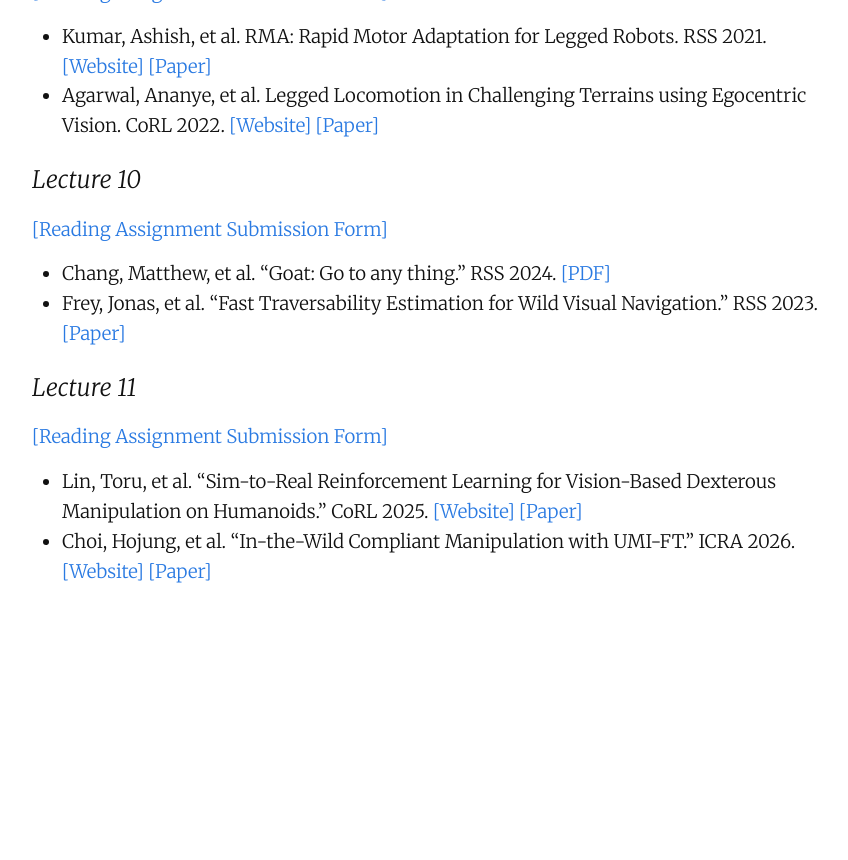
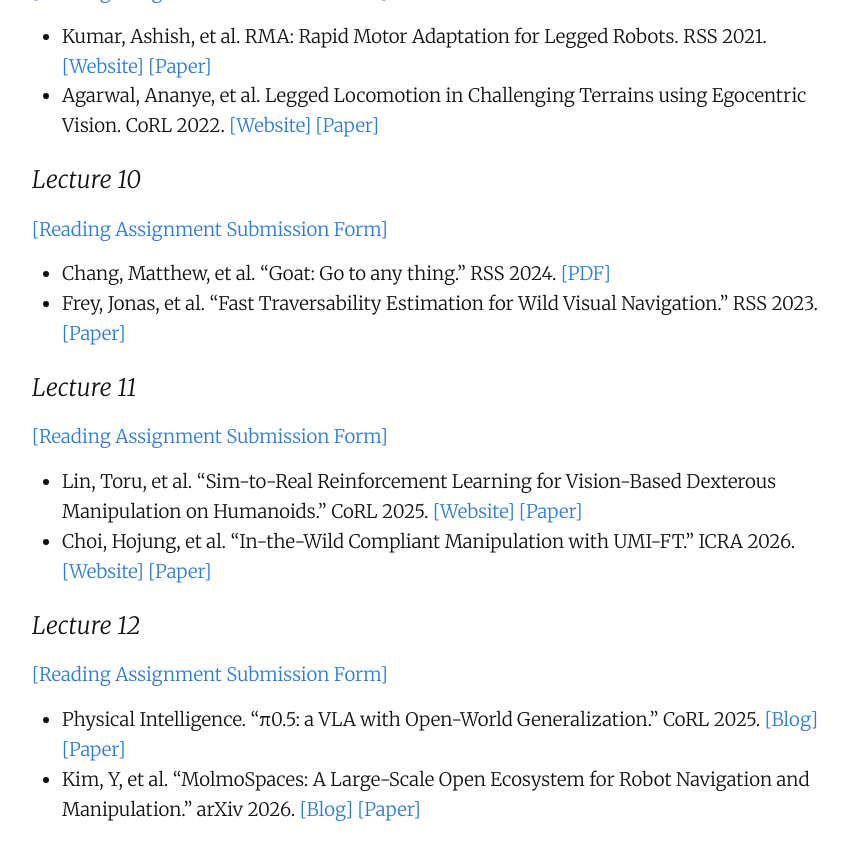
Before and after one commit to robots-that-learn/robots-that-learn.github.io, a Jekyll site: the page built from index.md, in a window 1280 px wide and 900 px high, scrolled down 6649 px. Shown: the top 860 px of the window, without its empty margins (208-1056 px from the left). Built offline with Jekyll 4.4.1, drawn with Linux system fonts in a browser that asks for light colours; our own code applies the rules of GitHub Pages for plain Markdown files; before the commit the page ends 7311 px from its top, so only the background shows below that.

Commit message:
Update Lecture 12AB and add Lecture 12 details
Updated Lecture 12AB entry with slides link and added Lecture 12 section with reading assignments.

```diff
--- a/index.md
+++ b/index.md
@@ -200,6 +200,11 @@ In advance of lecture 2B, students should try to familiarize themselves with how
 - Lin, Toru, et al. "Sim-to-Real Reinforcement Learning for Vision-Based Dexterous Manipulation on Humanoids." CoRL 2025. [[Website]](https://toruowo.github.io/recipe/) [[Paper]](https://toruowo.github.io/recipe/assets/recipe.pdf)
 - Choi, Hojung, et al. "In-the-Wild Compliant Manipulation with UMI-FT." ICRA 2026. [[Website]](https://umi-ft.github.io/) [[Paper]](https://arxiv.org/pdf/2601.09988)
 
+### Lecture 12
+[[Reading Assignment Submission Form]](https://forms.gle/WJA9Wiz2vEzjMUht7)
+
+- Physical Intelligence. "π0.5: a VLA with Open-World Generalization." CoRL 2025. [[Blog]](https://www.pi.website/blog/pi05) [[Paper]](https://www.pi.website/download/pi05.pdf)
+- Kim, Y, et al. "MolmoSpaces: A Large-Scale Open Ecosystem for Robot Navigation and Manipulation." arXiv 2026. [[Blog]](https://allenai.org/blog/molmospaces) [[Paper]](https://arxiv.org/pdf/2602.11337)
 
 <!--
 ### Lecture 3
```
Also changed, not shown: other parts of index.md (+1 -1 lines).
